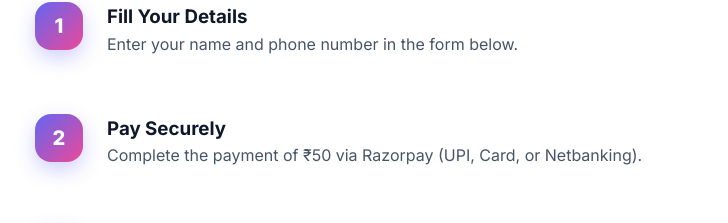
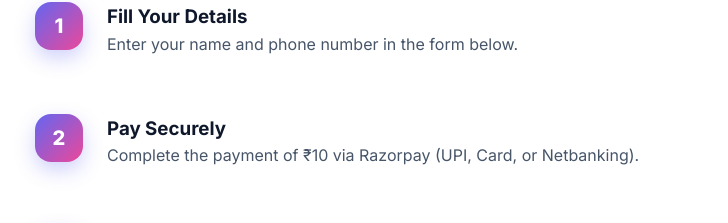
Before and after one commit to Sachinnegi9936167436/calling, a Next.js app: page / in a window 1280 px wide. Shown: the part 5263-5486 px from the top of the page, without its empty margins (255-983 px from the left). Built offline with nearby package versions, Linux system fonts and the light colour scheme.

Commit message:
Change consultation fee to ₹10

```diff
--- a/app/page.js
+++ b/app/page.js
@@ -12,7 +12,7 @@ export default function Home() {
   // YOUR DETAILS
   const creatorUPI = "abhisheksingh17nasa8@okhdfcbank";
   const creatorWhatsApp = "8218978921";
-  const amount = "50";
+  const amount = "10";
 
   const upiLink = `upi://pay?pa=${creatorUPI}&pn=Consultation&am=${amount}&cu=INR`;
 
--- a/models/Submission.js
+++ b/models/Submission.js
@@ -16,7 +16,7 @@ const SubmissionSchema = new mongoose.Schema({
   amount: {
     type: String,
     required: [true, 'Please provide the amount paid'],
-    default: '50'
+    default: '10'
   },
   timestamp: {
     type: Date,
```
